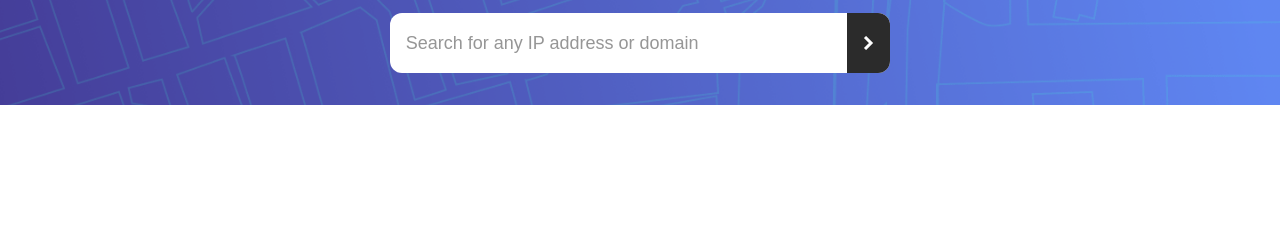
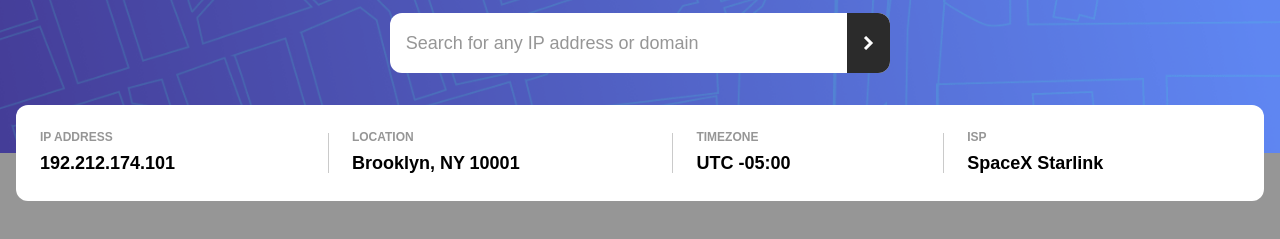
Before and after one commit to david-tejada/fem-ip-address-tracker, a website built with Vite: page index.html in a window 1280 px wide. Shown: the part 67-306 px from the top of the page. Built offline with nearby package versions, Linux system fonts and the light colour scheme; files whose address does not match are found by name.

Commit message:
Add results box

```diff
--- a/index.html
+++ b/index.html
@@ -8,13 +8,15 @@
     <meta name="viewport" content="width=device-width, initial-scale=1.0" />
     <title>Frontend Mentor | IP Address Tracker</title>
   </head>
-  <body>
+  <body class="bg-gray-400">
     <header
       class="bg-[url('/pattern-bg-mobile.png')] bg-cover bg-no-repeat px-4 py-8 sm:bg-[url('/pattern-bg-desktop.png')]"
     >
       <h1 class="text-center text-2xl font-bold text-white">
         IP Address Tracker
       </h1>
+
+      <div class="relative mb-36 grid sm:mb-12">
         <form action="">
           <div
             class="relative mx-auto mt-4 max-w-[50ch] overflow-hidden rounded-xl text-lg"
@@ -35,6 +37,34 @@
             </button>
           </div>
         </form>
+
+        <ul
+          class="absolute top-[calc(100%+1rem)] mx-auto mt-4 grid w-full gap-4 rounded-xl bg-white p-6 text-center font-bold sm:grid-flow-col sm:text-left"
+        >
+          <li>
+            <p class="text-xs uppercase text-gray-400">IP address</p>
+            <p class="mt-1 text-lg">192.212.174.101</p>
+          </li>
+          <li
+            class="relative pl-6 before:left-0 before:top-1/2 before:h-5/6 before:w-[1px] before:-translate-y-1/2 before:bg-gray-400/50 sm:before:absolute"
+          >
+            <p class="text-xs uppercase text-gray-400">Location</p>
+            <p class="mt-1 text-lg">Brooklyn, NY 10001</p>
+          </li>
+          <li
+            class="relative pl-6 before:left-0 before:top-1/2 before:h-5/6 before:w-[1px] before:-translate-y-1/2 before:bg-gray-400/50 sm:before:absolute"
+          >
+            <p class="text-xs uppercase text-gray-400">Timezone</p>
+            <p class="mt-1 text-lg">UTC -05:00</p>
+          </li>
+          <li
+            class="relative pl-6 before:left-0 before:top-1/2 before:h-5/6 before:w-[1px] before:-translate-y-1/2 before:bg-gray-400/50 sm:before:absolute"
+          >
+            <p class="text-xs uppercase text-gray-400">ISP</p>
+            <p class="mt-1 text-lg">SpaceX Starlink</p>
+          </li>
+        </ul>
+      </div>
     </header>
     <script type="module" src="/src/main.ts"></script>
   </body>
```
Lines whose indentation alone changed are shown as unchanged.
